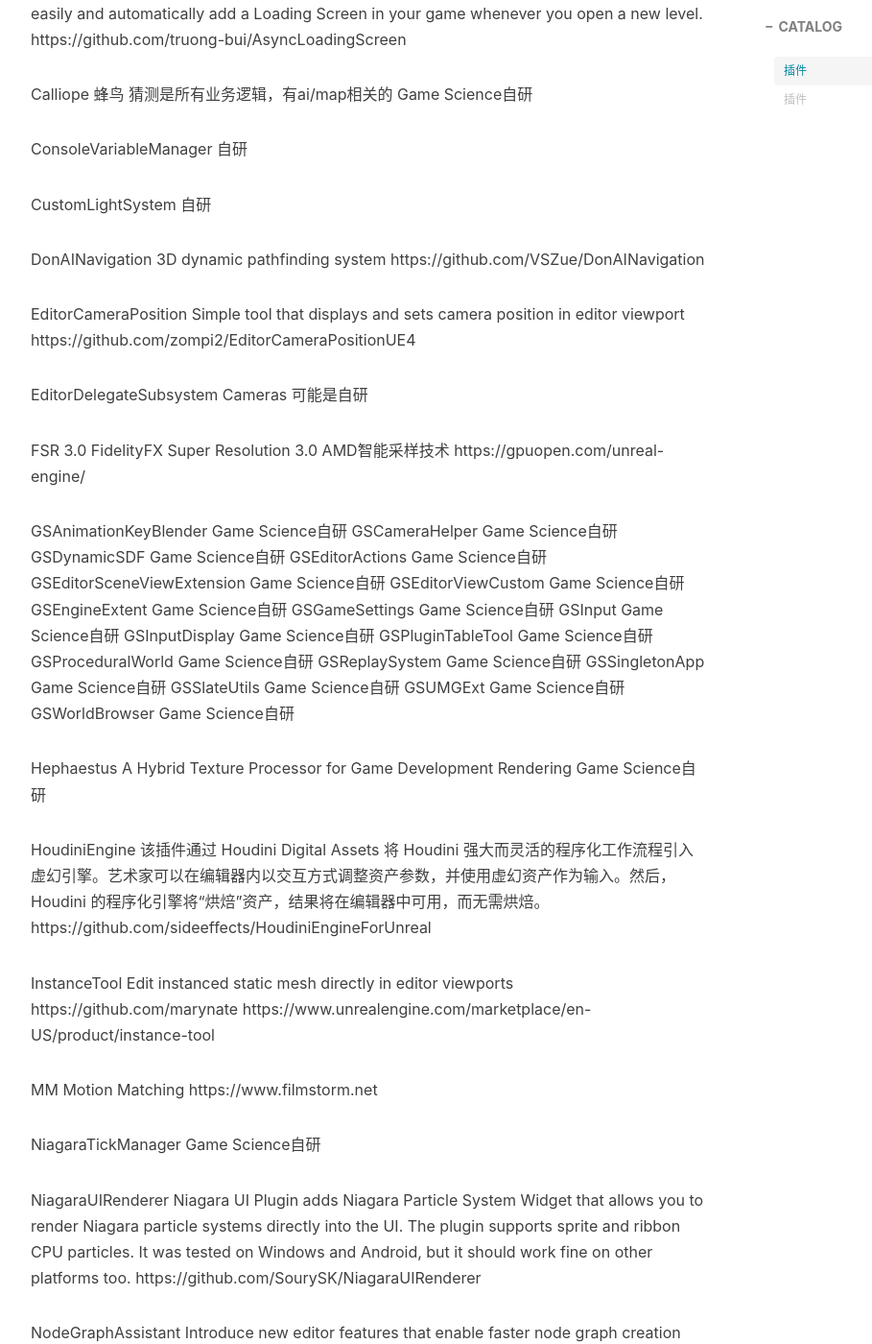
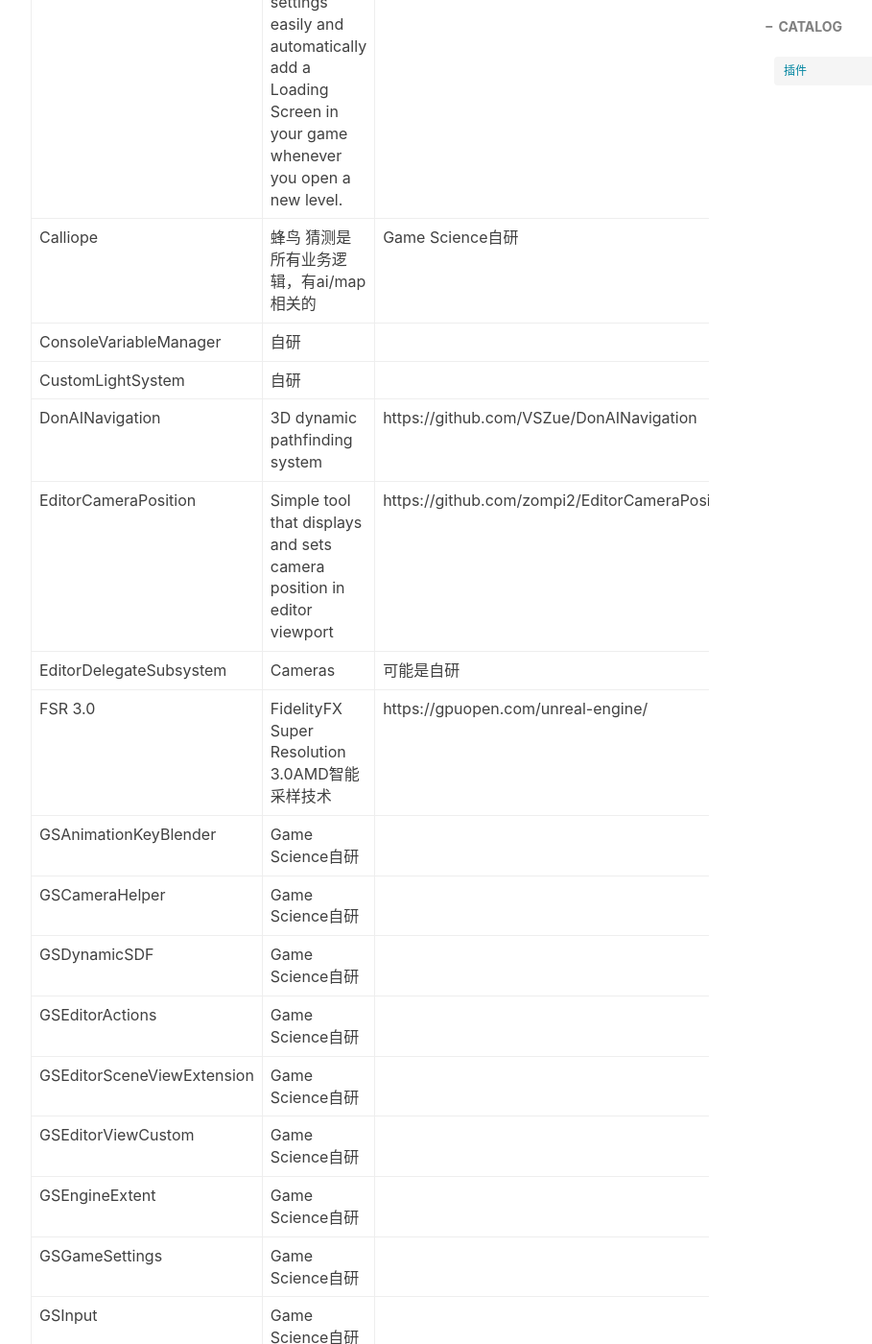
Before and after one commit to chenanbao/chenanbao.github.io, a Jekyll site: the page built from _posts/2024-8-30-黑猴插件.md, in a window 1280 px wide and 1400 px high, scrolled down 1080 px. Shown: the whole window at 96% size, without its empty margins (233-1142 px from the left). Built offline with Jekyll 4.4.1, drawn with Linux system fonts in a browser that asks for light colours; nearby versions of some CDN libraries; comment, search, counter and statistics services are not loaded; some of the changed text lies outside the part shown.

Commit message:
Update 2024-8-30-黑猴插件.md

```diff
--- a/_posts/2024-8-30-黑猴插件.md
+++ b/_posts/2024-8-30-黑猴插件.md
@@ -21,77 +21,33 @@
 |名称|描述|来源|
 | ------ | ------ | ------ |
 |ALCPlugin|动画压缩|https://www.unrealengine.com/marketplace/en-US/product/animation-compression-library?sessionInvalidated=true|
-|AnimToTexture||动画数据转贴图||https://github.com/Leroy231/AnimToTexture https://www.unrealengine.com/marketplace/en-US/product/city-sample|
-
-|Arteries |
-|A procedural modeling toolkit base on blueprint. |
-|https://github.com/fullike/Arteries|
-
-Async Loading Scree
-Allows you to configure a Loading Screen system in the project settings easily and automatically add a Loading Screen in your game whenever you open a new level.
-https://github.com/truong-bui/AsyncLoadingScreen
-
-Calliope
-蜂鸟 猜测是所有业务逻辑，有ai/map相关的
-Game Science自研
-
-ConsoleVariableManager
-自研
-
-CustomLightSystem
-自研
-
-DonAINavigation
-3D dynamic pathfinding system
-https://github.com/VSZue/DonAINavigation
-
-EditorCameraPosition
-Simple tool that displays and sets camera position in editor viewport
-https://github.com/zompi2/EditorCameraPositionUE4
-
-EditorDelegateSubsystem
-Cameras
-可能是自研
-
-FSR 3.0
-FidelityFX Super Resolution 3.0
-AMD智能采样技术
-https://gpuopen.com/unreal-engine/
-
-GSAnimationKeyBlender
-Game Science自研
-GSCameraHelper
-Game Science自研
-GSDynamicSDF
-Game Science自研
-GSEditorActions
-Game Science自研
-GSEditorSceneViewExtension
-Game Science自研
-GSEditorViewCustom
-Game Science自研
-GSEngineExtent
-Game Science自研
-GSGameSettings
-Game Science自研
-GSInput
-Game Science自研
-GSInputDisplay
-Game Science自研
-GSPluginTableTool
-Game Science自研
-GSProceduralWorld
-Game Science自研
-GSReplaySystem
-Game Science自研
-GSSingletonApp
-Game Science自研
-GSSlateUtils
-Game Science自研
-GSUMGExt
-Game Science自研
-GSWorldBrowser
-Game Science自研
+|AnimToTexture|动画数据转贴图||https://github.com/Leroy231/AnimToTexture https://www.unrealengine.com/marketplace/en-US/product/city-sample|
+|Arteries |A procedural modeling toolkit base on blueprint. |https://github.com/fullike/Arteries|
+|Async Loading Scree|Allows you to configure a Loading Screen system in the project settings easily and automatically add a Loading Screen in your game whenever you open a new level.|https://github.com/truong-bui/AsyncLoadingScreen|
+|Calliope|蜂鸟 猜测是所有业务逻辑，有ai/map相关的|Game Science自研
+|ConsoleVariableManager|自研|
+|CustomLightSystem|自研|
+|DonAINavigation|3D dynamic pathfinding system|https://github.com/VSZue/DonAINavigation|
+|EditorCameraPosition|Simple tool that displays and sets camera position in editor viewport|https://github.com/zompi2/EditorCameraPositionUE4|
+|EditorDelegateSubsystem|Cameras|可能是自研|
+|FSR 3.0|FidelityFX Super Resolution 3.0AMD智能采样技术|https://gpuopen.com/unreal-engine/|
+|GSAnimationKeyBlender|Game Science自研|
+|GSCameraHelper|Game Science自研|
+|GSDynamicSDF|Game Science自研|
+|GSEditorActions|Game Science自研|
+|GSEditorSceneViewExtension|Game Science自研|
+|GSEditorViewCustom|Game Science自研|
+|GSEngineExtent|Game Science自研|
+|GSGameSettings|Game Science自研|
+|GSInput|Game Science自研|
+|GSInputDisplay|Game Science自研|
+|GSPluginTableTool|Game Science自研|
+|GSProceduralWorld|Game Science自研|
+|GSReplaySystem|Game Science自研|
+|GSSingletonApp|Game Science自研|
+|GSSlateUtils|Game Science自研|
+|GSUMGExt|Game Science自研|
+|GSWorldBrowser|Game Science自研|
 
 Hephaestus
 A Hybrid Texture Processor for  Game Development
@@ -179,178 +135,3 @@
 XeSS
 Intel(R) X (e) SS 实现了一项创新的帧率提升技术，该技术得到了 Intel(R) Arc(TM) 显卡和其他 GPU 供应商的支持。X (e) SS 使用 AI 深度学习进行升级，可在不降低图像质量的情况下提供更高的帧率。如需了解更多信息，请访问：https://github.com/intel/xess
 https://github.com/GameTechDev/XeSSUnrealPlugin
-
- catalog: true
- tags:
-     - Unreal
----
-
-#### 插件
-
-
-
-ALCPlugin
-动画压缩
- https://www.unrealengine.com/marketplace/en-US/product/animation-compression-library?sessionInvalidated=true
-
-AnimToTexture
-动画数据转贴图
-https://github.com/Leroy231/AnimToTexture
-https://www.unrealengine.com/marketplace/en-US/product/city-sample
-
-Arteries
-A procedural modeling toolkit base on blueprint.
-https://github.com/fullike/Arteries
-
-Async Loading Scree
-Allows you to configure a Loading Screen system in the project settings easily and automatically add a Loading Screen in your game whenever you open a new level.
-https://github.com/truong-bui/AsyncLoadingScreen
-
-Calliope
-蜂鸟 猜测是所有业务逻辑，有ai/map相关的
-Game Science自研
-
-ConsoleVariableManager
-自研
-
-CustomLightSystem
-自研
-
-DonAINavigation
-3D dynamic pathfinding system
-https://github.com/VSZue/DonAINavigation
-
-EditorCameraPosition
-Simple tool that displays and sets camera position in editor viewport
-https://github.com/zompi2/EditorCameraPositionUE4
-
-EditorDelegateSubsystem
-Cameras
-可能是自研
-
-FSR 3.0
-FidelityFX Super Resolution 3.0
-AMD智能采样技术
-https://gpuopen.com/unreal-engine/
-
-GSAnimationKeyBlender
-Game Science自研
-GSCameraHelper
-Game Science自研
-GSDynamicSDF
-Game Science自研
-GSEditorActions
-Game Science自研
-GSEditorSceneViewExtension
-Game Science自研
-GSEditorViewCustom
-Game Science自研
-GSEngineExtent
-Game Science自研
-GSGameSettings
-Game Science自研
-GSInput
-Game Science自研
-GSInputDisplay
-Game Science自研
-GSPluginTableTool
-Game Science自研
-GSProceduralWorld
-Game Science自研
-GSReplaySystem
-Game Science自研
-GSSingletonApp
-Game Science自研
-GSSlateUtils
-Game Science自研
-GSUMGExt
-Game Science自研
-GSWorldBrowser
-Game Science自研
-
-Hephaestus
-A Hybrid Texture Processor for  Game Development
-Rendering
-Game Science自研
-
-HoudiniEngine
-该插件通过 Houdini Digital Assets 将 Houdini 强大而灵活的程序化工作流程引入虚幻引擎。艺术家可以在编辑器内以交互方式调整资产参数，并使用虚幻资产作为输入。然后，Houdini 的程序化引擎将“烘焙”资产，结果将在编辑器中可用，而无需烘焙。
-https://github.com/sideeffects/HoudiniEngineForUnreal
-
-InstanceTool
-Edit instanced static mesh directly in editor viewports
-https://github.com/marynate
-https://www.unrealengine.com/marketplace/en-US/product/instance-tool
-
-MM
-Motion Matching
-https://www.filmstorm.net
-
-NiagaraTickManager
-Game Science自研
-
-NiagaraUIRenderer
-Niagara UI Plugin adds Niagara Particle System Widget that allows you to render Niagara particle systems directly into the UI. The plugin supports sprite and ribbon CPU particles. It was tested on Windows and Android, but it should work fine on other platforms too.
-https://github.com/SourySK/NiagaraUIRenderer
-
-NodeGraphAssistant
-Introduce new editor features that enable faster node graph creation
-https://github.com/pdlogingithub
-https://github.com/pdlogingithub/UE4-Node-Graph-Assistant/blob/master/README.md
-
-Prefabricator
-Prefabricator extends the UE4 editor to help improve your level design workflow and save time
-https://prefabricator.dev/
-
-SimpleCharts
-This can be an easy to use chart plugin. You can use it completely through UMG, or you can use blueprints to update the chart at runtime.
-https://www.unrealengine.com/marketplace/en-US/product/simplecharts
-
-SpiderNavigation
-A custom navigation system suitable for spiders
-It implements custom navigation system suitable for spiders. Navigation grid builds on floors, walls, ceilings.
-https://github.com/rnixik/spider-navigation-plugin
-
-Substance
-Adds support for Substance (sbsar) textures
-https://www.unrealengine.com/marketplace/en-US/product/substance-plugin
-https://helpx.adobe.com/substance-3d-integrations/game-engines/unreal-engine.html
-
-TexAlphaDA
-Addtive
-
-TFXGenCards
-依赖TressFX  HairStrands
-
-TressFX
-A implementation of AMD TressFX's subset as plugin.、
-海飞丝 毛发
-https://gpuopen.com/tressfx/
-
-TurboBuild
-turbo building shaders
-https://turbo.build/  可能是这个
-
-UMGSpline
- spline widget is used for drawing 2D lines, and the lines can be conveniently edited both in UMG editor and at runtime.
-https://www.unrealengine.com/marketplace/en-US/product/umgspline
-
-UnrealJS
-Unreal.js is a plug-in which brings V8-powered JavaScript into Unreal Engine 4.
-https://www.unrealengine.com/marketplace/en-US/product/unrealjs
-
-USharp
-USharp is a plugin for Unreal Engine (4.23) which allows for programming in C#.
-https://github.com/pixeltris/USharp
-
-WorldCreatorBridge
-Transfer any terrain you created with World Creator over to Unreal, with a single click only.
-https://www.world-creator.com/
-
-Wwise
-Wwise 提供一应俱全的互动音频管线，能够帮您简化互动音频项目开发流程
-https://www.audiokinetic.com/zh/wwise/overview/
-
-XeSS
-Intel(R) X (e) SS 实现了一项创新的帧率提升技术，该技术得到了 Intel(R) Arc(TM) 显卡和其他 GPU 供应商的支持。X (e) SS 使用 AI 深度学习进行升级，可在不降低图像质量的情况下提供更高的帧率。如需了解更多信息，请访问：https://github.com/intel/xess
-https://github.com/GameTechDev/XeSSUnrealPlugin
```
